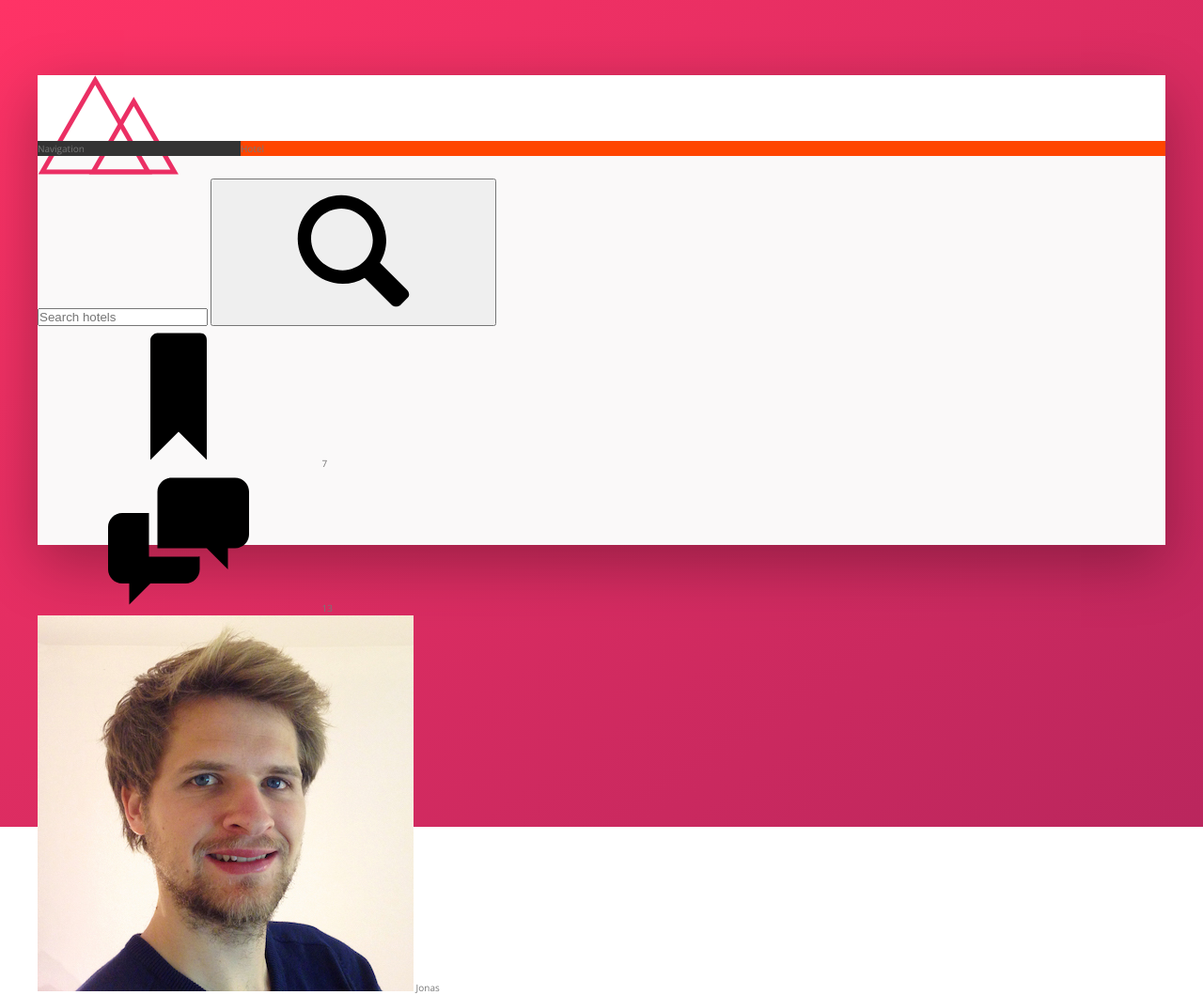
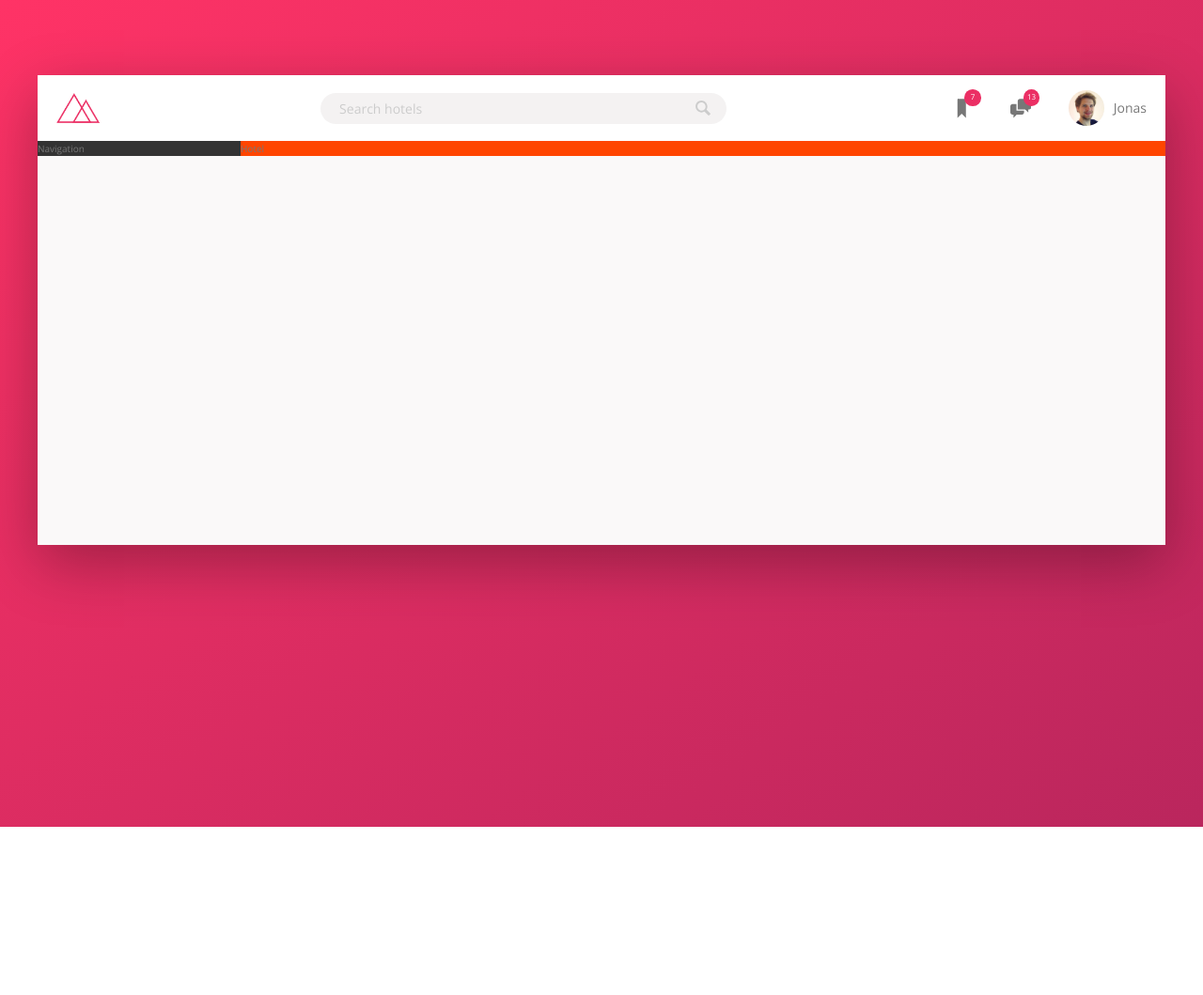
Before and after one commit to marcin-bojar/Trillo, a website: page index.html in a window 1280 px wide. Shown: the whole page at 94% size. After the commit the page ends 880 px from the top, so only its background shows below. Drawn offline with nearby package versions, Linux system fonts and the light colour scheme.

Commit message:
Format header p2

```diff
--- a/index.html
+++ b/index.html
@@ -13,9 +13,7 @@
     <body>
         <div class="container">
             <header class="header">
-                <div class="logo">
-                    <img src="img/logo.png" alt="Trillo logo">
-                </div>
+                <img src="img/logo.png" alt="Trillo logo" class="logo">
 
                 <form action="#" class="search">
                     <input type="text" class="search__input" placeholder="Search hotels">
@@ -31,21 +29,21 @@
                         <svg class="user-nav__icon">
                             <use xlink:href="/img/sprite.svg#icon-bookmark"></use>
                         </svg>
-                        <span class="user-nav__notofication">7</span>
+                        <span class="user-nav__notification">7</span>
                    </div>
                    <div class="user-nav__icon-box">
                     <svg class="user-nav__icon">
                         <use xlink:href="/img/sprite.svg#icon-chat"></use>
                     </svg>
-                    <span class="user-nav__notofication">13</span>
+                    <span class="user-nav__notification">13</span>
                </div>
                <div class="user-nav__user">
                    <img src="img/user.jpg" alt="User photo" class="user-nav__user-photo">
                    <span class="user-nav__user-name">Jonas</span>
                </div>
                 </nav>
+            </header>
 
-            </header>
             <div class="content">
                 <nav class="sidebar">
                     Navigation
--- a/sass/_components.scss
+++ b/sass/_components.scss
@@ -0,0 +1,125 @@
+//////////////////////////////////////////////////
+/// LOGO
+.logo {
+    height: 3.25rem;
+    margin-left: 2rem;
+}
+
+//////////////////////////////////////////////////
+/// SEARCH BOX
+.search {
+    display: flex;
+    justify-content: center;
+    align-items: center;
+    flex: 0 0 40%;
+
+    &__input {
+        font-family: inherit;
+        font-size: inherit;
+        color: inherit;
+        background-color: var(--color-grey-light-2);
+        border: none;
+        border-radius: 200px;
+        padding: .7rem 2rem;
+        width: 90%;
+        transition: all .2s;
+        margin-right: -3.5rem;
+
+        &:focus {
+            outline: none;
+            width: 100%;
+            background-color: var(--color-grey-light-3);
+        }
+
+        &::-webkit-input-placeholder {
+            color: var(--color-grey-light-4);
+            font-weight: 100;
+        }
+    }
+
+    &__input:focus + &__button {
+        background-color: var(--color-grey-light-3);
+    }
+
+    &__button {
+        height: 2rem;
+        width: 2rem;
+        border: none;
+        background-color: var(--color-grey-light-2);
+
+        &:focus {
+            outline: none;
+        }
+
+        &:active {
+            transform: translateY(2px);
+        }
+    }
+
+    &__icon {
+        height: 2rem;
+        width: 2rem;
+        fill: var(--color-grey-light-4);
+    }
+}
+
+
+//////////////////////////////////////////////////
+/// USER NAVIGATION
+.user-nav {
+    display: flex;
+    align-items: center;
+    align-self: stretch;
+
+    & > * {
+        padding: 0 2rem;
+        display: flex;
+        align-items: center;
+        cursor: pointer;
+        height: 100%;
+    }
+
+    & > *:hover {
+            background-color: var(--color-grey-light-2);
+    }
+
+    &__icon-box {
+        position: relative;
+    }
+
+    &__icon {
+        height: 2.25rem;
+        width: 2.25rem;
+        fill: var(--color-grey-dark-2);
+    }
+
+    &__notification {
+        font-size: .8rem;
+        background-color: var(--color-primary);
+        height: 1.75rem;
+        width: 1.75rem;
+        color: #fff;
+        border-radius: 50%;
+        position: absolute;
+        top: 1.5rem;
+        right: 1.1rem;
+
+        display: flex;
+        justify-content: center;
+        align-items: center;
+    }
+
+    &__user {
+
+    }
+
+    &__user-photo {
+        height: 3.75rem;
+        border-radius: 50%;
+        margin-right: 1rem;
+    }
+
+    &__user-name {
+
+    }
+}
--- a/sass/_layout.scss
+++ b/sass/_layout.scss
@@ -7,9 +7,13 @@
 }
 
 .header {
+    font-size: 1.4rem;
     height: 7rem;
     background-color: #fff;
     border-bottom: var(--color-grey-light-2);
+    display: flex;
+    align-items: center;
+    justify-content: space-between;
 }
 
 .content {
```
Also changed, not shown: css/style.css.
